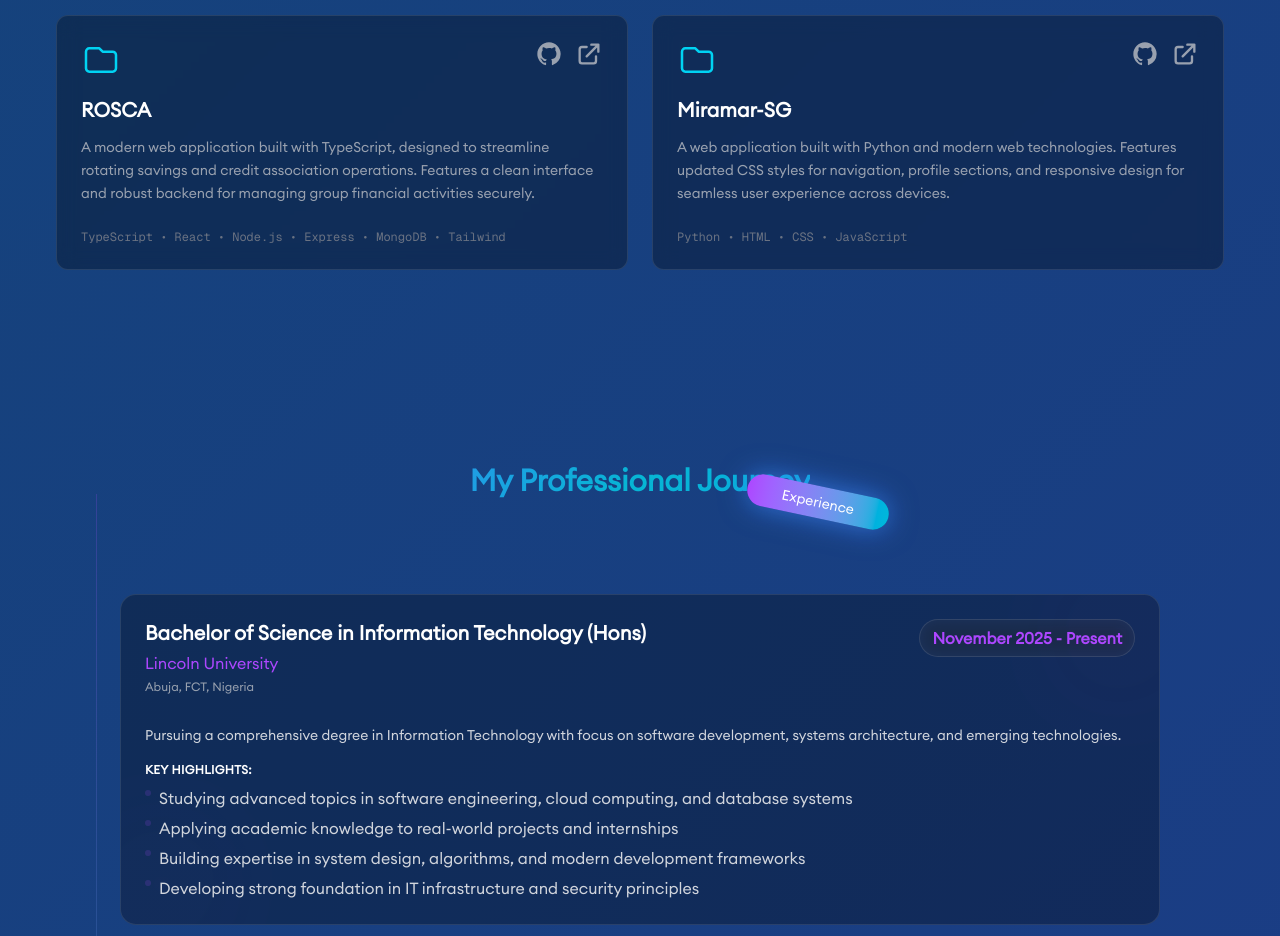
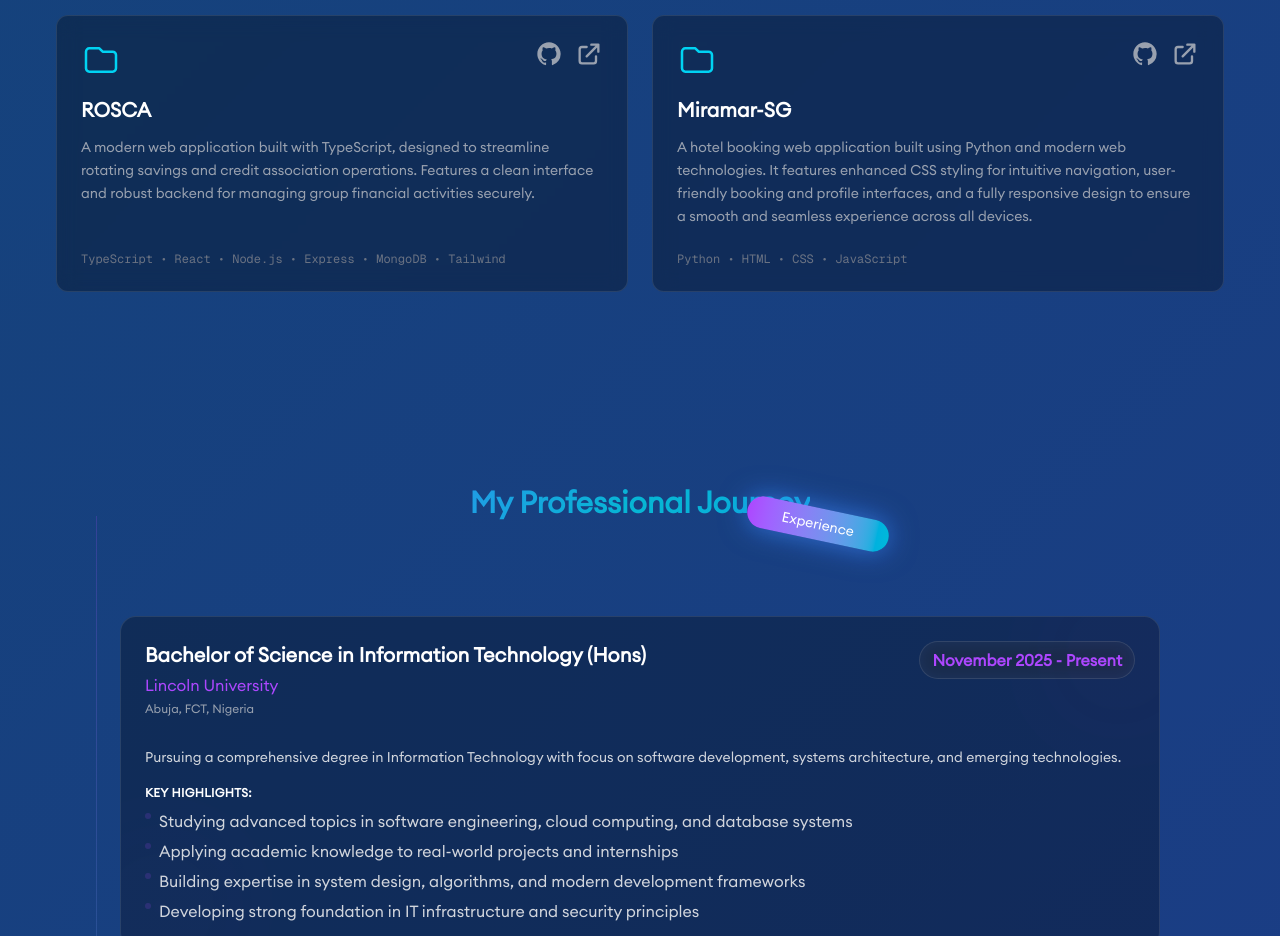
Before and after one commit to Tapetal/Ashraf, a Next.js app: page / in a window 1280 px wide. Shown: the part 1080-2016 px from the top of the page. Built offline with nearby package versions, Linux system fonts and the light colour scheme; what @midudev/tailwind-animations would draw is missing.

Commit message:
feat: Enhance project description for Miramar-SG web application

```diff
--- a/src/components/Project.tsx
+++ b/src/components/Project.tsx
@@ -30,7 +30,7 @@ export default function Project() {
         {
             title: "Miramar-SG",
             description:
-                "A web application built with Python and modern web technologies. Features updated CSS styles for navigation, profile sections, and responsive design for seamless user experience across devices.",
+                "A hotel booking web application built using Python and modern web technologies. It features enhanced CSS styling for intuitive navigation, user-friendly booking and profile interfaces, and a fully responsive design to ensure a smooth and seamless experience across all devices.",
             techStacks: ["Python", "HTML", "CSS", "JavaScript"],
             link: "https://miramar-sg.onrender.com",
             github: "https://github.com/Tapetal/Miramar-SG",
```
